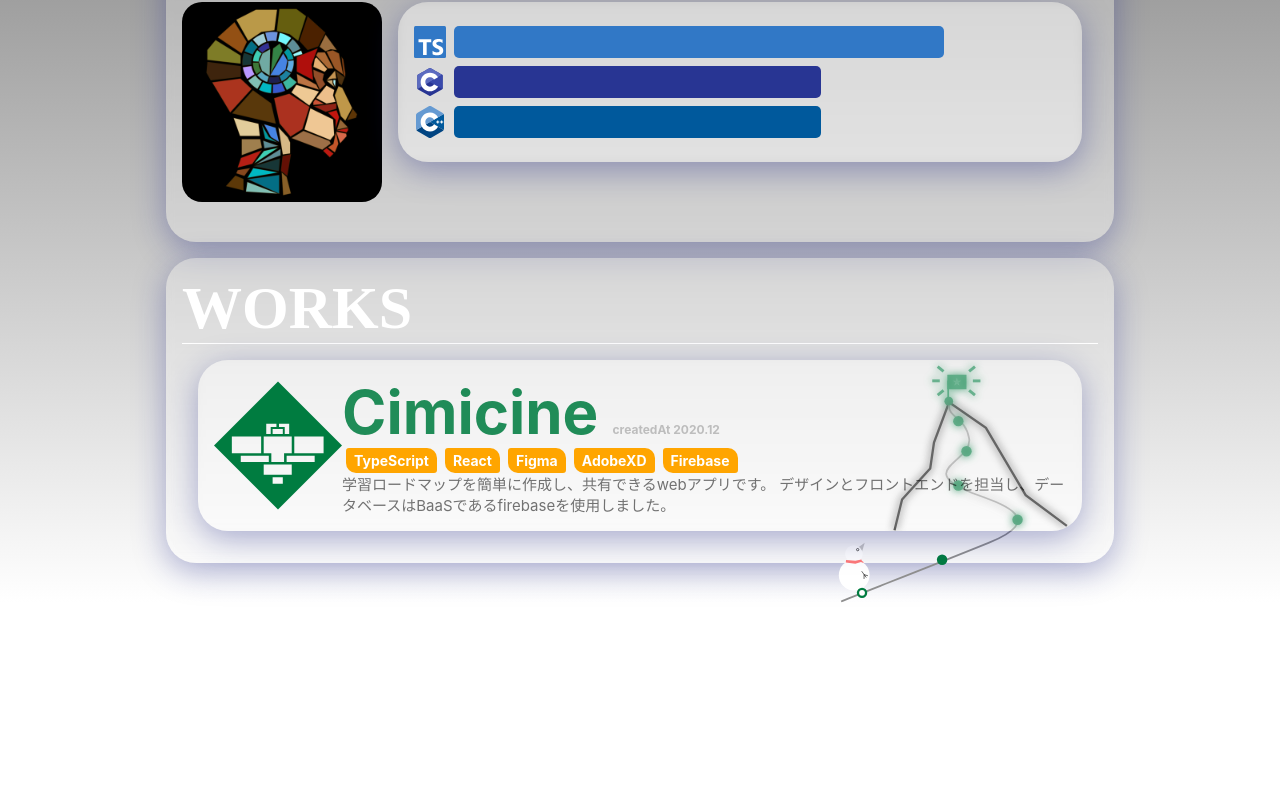
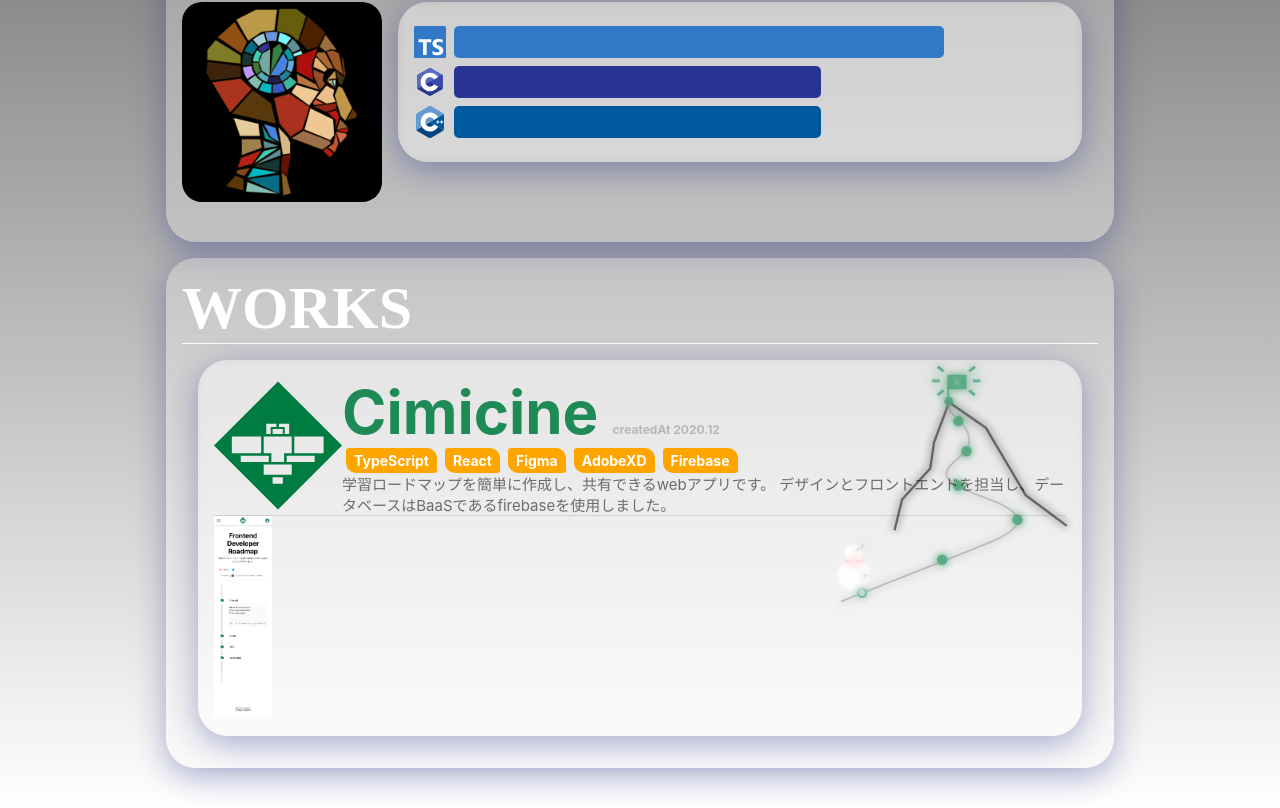
Before and after one commit to ucciqun/cerebro, a React (Create React App) app: page / in a window 1280 px wide. Shown: the part 1185-1993 px from the top of the page. Before the commit the page ends 1797 px from the top, so only its background shows below. Built offline with nearby package versions, Linux system fonts and the light colour scheme.

Commit message:
add: cimicineの画像を追加

```diff
--- a/src/works/Cimicine.tsx
+++ b/src/works/Cimicine.tsx
@@ -3,9 +3,11 @@
 
 import CimicinePic from "../asset/cimicine.svg";
 import CimicineIcon from "../asset/cimicine_icon.svg";
+import CimicineRoadmap from "../asset/cimicine_roadmap.png";
 
 import Badge from "../Badge";
 import GlassMorphism from "../GlassMorphism";
+import { Divider } from "@material-ui/core";
 
 const Cimicine = () => {
   return (
@@ -50,6 +52,8 @@
             </p>
           </div>
         </div>
+        <Divider />
+        <img src={CimicineRoadmap} alt="" style={{ height: 200 }} />
       </GlassMorphism>
     </>
   );
```
Also changed, not shown: src/asset/cimicine_roadmap.png (added).
